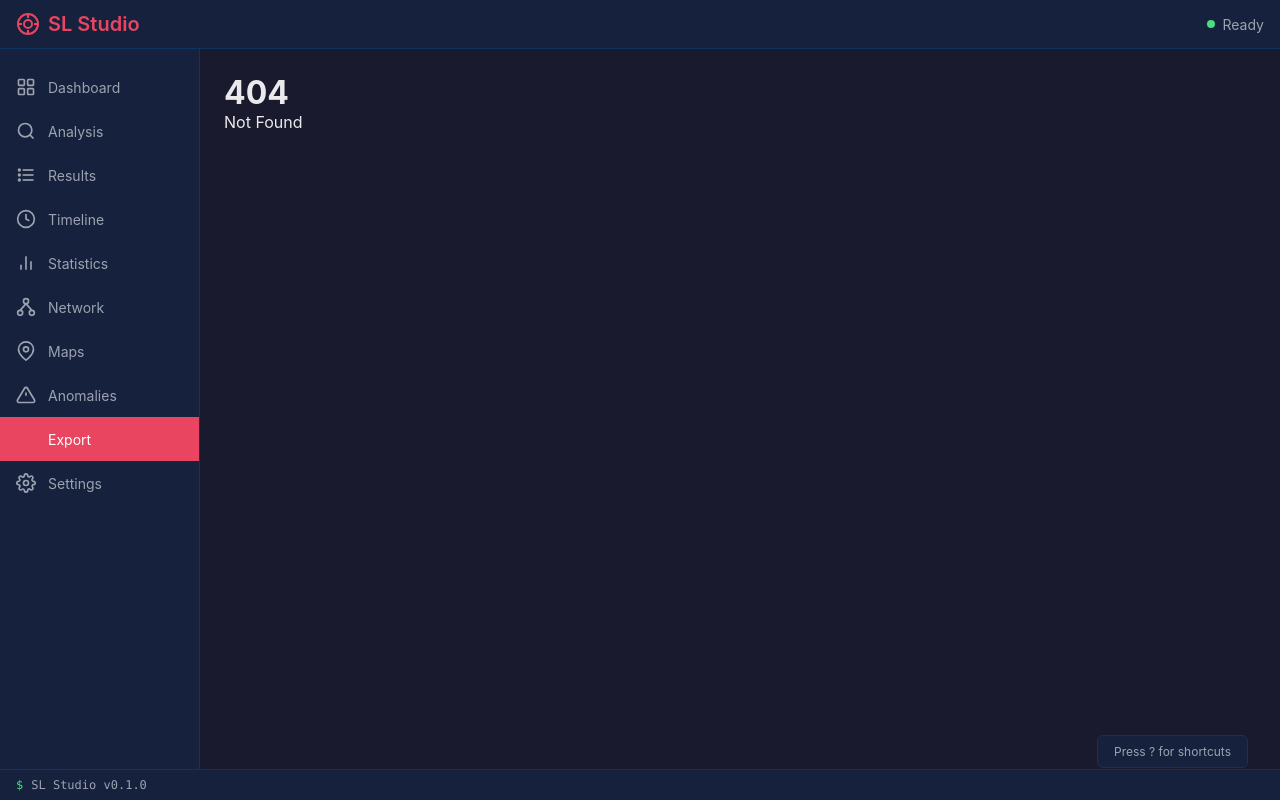
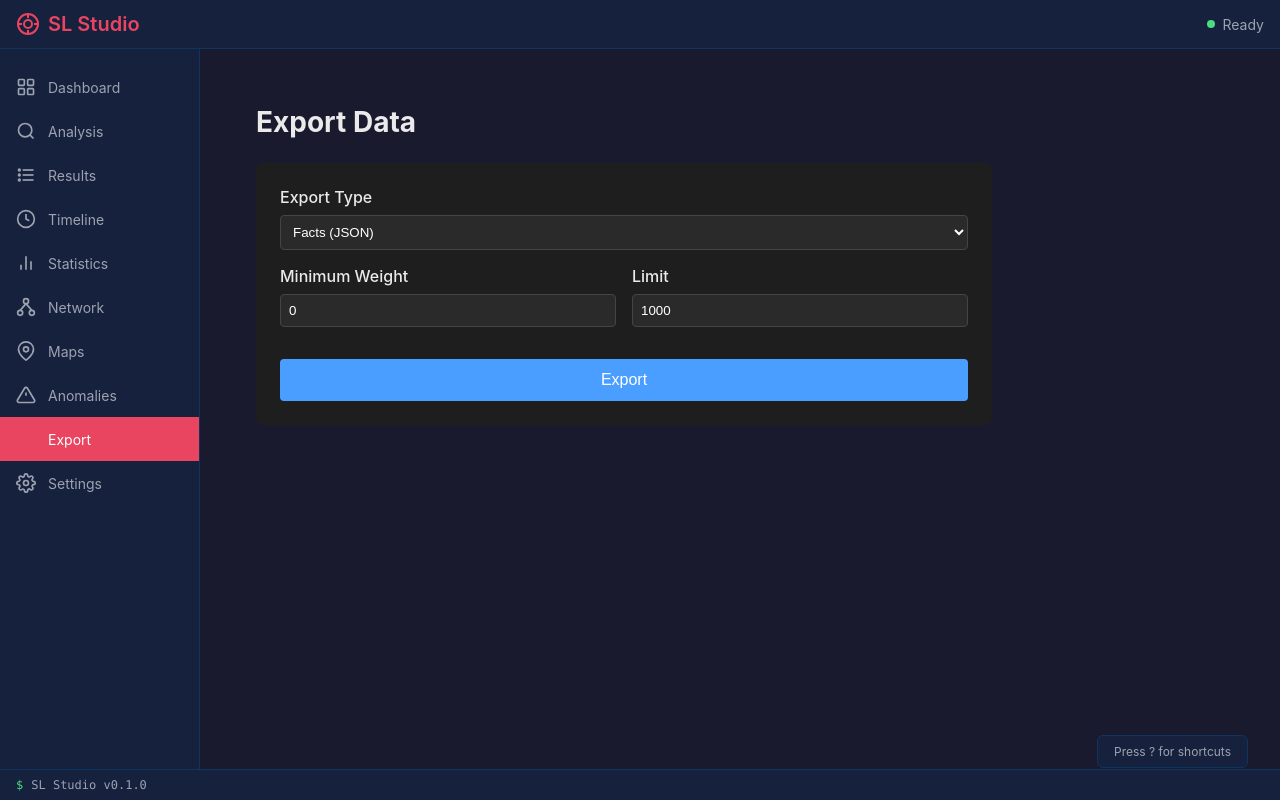
Before and after one commit to TheFirstIstari/sl-studio, a SvelteKit app: page /export in a window 1280 px wide. Before the commit this address had no page. Built offline with nearby package versions, Linux system fonts and the light colour scheme.

Commit message:
Add export page with multiple formats

```diff
--- /dev/null
+++ b/src/routes/export/+page.svelte
@@ -0,0 +1,257 @@
+<script lang="ts">
+	import { invoke } from '@tauri-apps/api/core';
+	import { save } from '@tauri-apps/plugin-dialog';
+
+	let exportType = $state('facts-json');
+	let minWeight = $state(0.0);
+	let limit = $state(1000);
+	let isExporting = $state(false);
+	let status = $state('');
+	let exportHistory = $state<Array<{ type: string; time: string; status: string }>>([]);
+
+	async function handleExport() {
+		isExporting = true;
+		status = 'Exporting...';
+		try {
+			let data: string;
+			let filename: string;
+			let filters: Array<{ name: string; extensions: string[] }>;
+
+			switch (exportType) {
+				case 'facts-json':
+					data = await invoke<string>('export_facts_json', {
+						minWeight,
+						limit,
+						categories: null,
+						startDate: null,
+						endDate: null
+					});
+					filename = 'facts-export.json';
+					filters = [{ name: 'JSON', extensions: ['json'] }];
+					break;
+				case 'facts-csv':
+					data = await invoke<string>('export_facts_csv', { minWeight, limit });
+					filename = 'facts-export.csv';
+					filters = [{ name: 'CSV', extensions: ['csv'] }];
+					break;
+				case 'entities-csv':
+					data = await invoke<string>('export_entities_csv', {
+						entityType: null,
+						minConfidence: 0.0
+					});
+					filename = 'entities-export.csv';
+					filters = [{ name: 'CSV', extensions: ['csv'] }];
+					break;
+				case 'timeline-json':
+					data = await invoke<string>('export_timeline_json', {
+						startDate: null,
+						endDate: null
+					});
+					filename = 'timeline-export.json';
+					filters = [{ name: 'JSON', extensions: ['json'] }];
+					break;
+				case 'full-report':
+					data = await invoke<string>('export_full_report_json', {});
+					filename = 'full-report.json';
+					filters = [{ name: 'JSON', extensions: ['json'] }];
+					break;
+				default:
+					throw new Error('Unknown export type');
+			}
+
+			const filePath = await save({
+				defaultPath: filename,
+				filters
+			});
+
+			if (filePath) {
+				const encoder = new TextEncoder();
+				const bytes = encoder.encode(data);
+				await invoke('write_file', { path: filePath, contents: Array.from(bytes) });
+				status = `Exported to ${filePath}`;
+				exportHistory = [
+					{ type: exportType, time: new Date().toLocaleTimeString(), status: 'Success' },
+					...exportHistory
+				];
+			} else {
+				status = 'Export cancelled';
+			}
+		} catch (e) {
+			status = `Error: ${e}`;
+			exportHistory = [
+				{ type: exportType, time: new Date().toLocaleTimeString(), status: 'Failed' },
+				...exportHistory
+			];
+		} finally {
+			isExporting = false;
+		}
+	}
+</script>
+
+<div class="export-page">
+	<h1>Export Data</h1>
+
+	<div class="export-form">
+		<div class="form-group">
+			<label for="export-type">Export Type</label>
+			<select id="export-type" bind:value={exportType}>
+				<option value="facts-json">Facts (JSON)</option>
+				<option value="facts-csv">Facts (CSV)</option>
+				<option value="entities-csv">Entities (CSV)</option>
+				<option value="timeline-json">Timeline (JSON)</option>
+				<option value="full-report">Full Report (JSON)</option>
+			</select>
+		</div>
+
+		{#if exportType === 'facts-json' || exportType === 'facts-csv'}
+			<div class="form-row">
+				<div class="form-group">
+					<label for="min-weight">Minimum Weight</label>
+					<input id="min-weight" type="number" min="0" max="1" step="0.1" bind:value={minWeight} />
+				</div>
+				<div class="form-group">
+					<label for="limit">Limit</label>
+					<input id="limit" type="number" min="1" max="100000" bind:value={limit} />
+				</div>
+			</div>
+		{/if}
+
+		<button class="export-btn" onclick={handleExport} disabled={isExporting}>
+			{isExporting ? 'Exporting...' : 'Export'}
+		</button>
+
+		{#if status}
+			<div class="status-message">{status}</div>
+		{/if}
+	</div>
+
+	{#if exportHistory.length > 0}
+		<div class="export-history">
+			<h2>Recent Exports</h2>
+			<table>
+				<thead>
+					<tr>
+						<th>Type</th>
+						<th>Time</th>
+						<th>Status</th>
+					</tr>
+				</thead>
+				<tbody>
+					{#each exportHistory as item}
+						<tr>
+							<td>{item.type}</td>
+							<td>{item.time}</td>
+							<td class={item.status.toLowerCase()}>{item.status}</td>
+						</tr>
+					{/each}
+				</tbody>
+			</table>
+		</div>
+	{/if}
+</div>
+
+<style>
+	.export-page {
+		padding: 2rem;
+		max-width: 800px;
+	}
+
+	h1 {
+		margin-bottom: 1.5rem;
+		font-size: 1.75rem;
+	}
+
+	.export-form {
+		background: var(--card-bg, #1e1e1e);
+		border-radius: 8px;
+		padding: 1.5rem;
+	}
+
+	.form-group {
+		margin-bottom: 1rem;
+	}
+
+	.form-row {
+		display: grid;
+		grid-template-columns: 1fr 1fr;
+		gap: 1rem;
+	}
+
+	label {
+		display: block;
+		margin-bottom: 0.5rem;
+		font-weight: 500;
+	}
+
+	select,
+	input {
+		width: 100%;
+		padding: 0.5rem;
+		border: 1px solid #444;
+		border-radius: 4px;
+		background: #2a2a2a;
+		color: #fff;
+	}
+
+	.export-btn {
+		width: 100%;
+		padding: 0.75rem;
+		background: #4a9eff;
+		color: white;
+		border: none;
+		border-radius: 4px;
+		font-size: 1rem;
+		cursor: pointer;
+		margin-top: 1rem;
+	}
+
+	.export-btn:hover:not(:disabled) {
+		background: #3a8eef;
+	}
+
+	.export-btn:disabled {
+		opacity: 0.6;
+		cursor: not-allowed;
+	}
+
+	.status-message {
+		margin-top: 1rem;
+		padding: 0.75rem;
+		background: #2a2a2a;
+		border-radius: 4px;
+		text-align: center;
+	}
+
+	.export-history {
+		margin-top: 2rem;
+	}
+
+	.export-history h2 {
+		font-size: 1.25rem;
+		margin-bottom: 1rem;
+	}
+
+	table {
+		width: 100%;
+		border-collapse: collapse;
+	}
+
+	th,
+	td {
+		padding: 0.75rem;
+		text-align: left;
+		border-bottom: 1px solid #444;
+	}
+
+	th {
+		background: var(--card-bg, #1e1e1e);
+	}
+
+	.success {
+		color: #4caf50;
+	}
+
+	.failed {
+		color: #f44336;
+	}
+</style>
```
